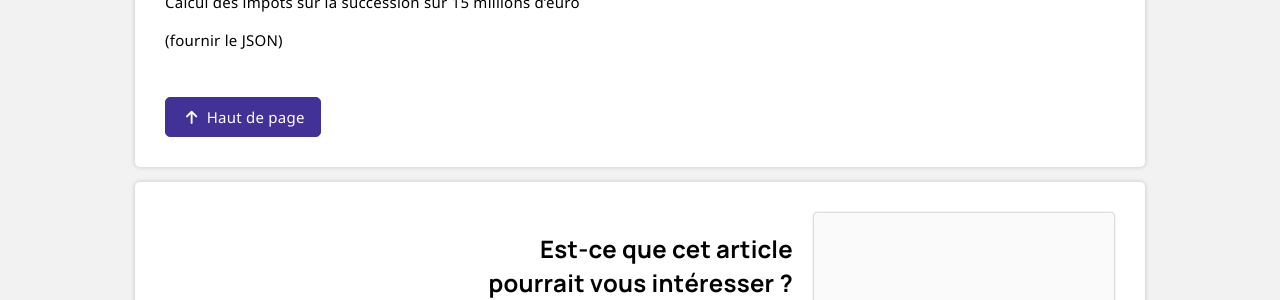
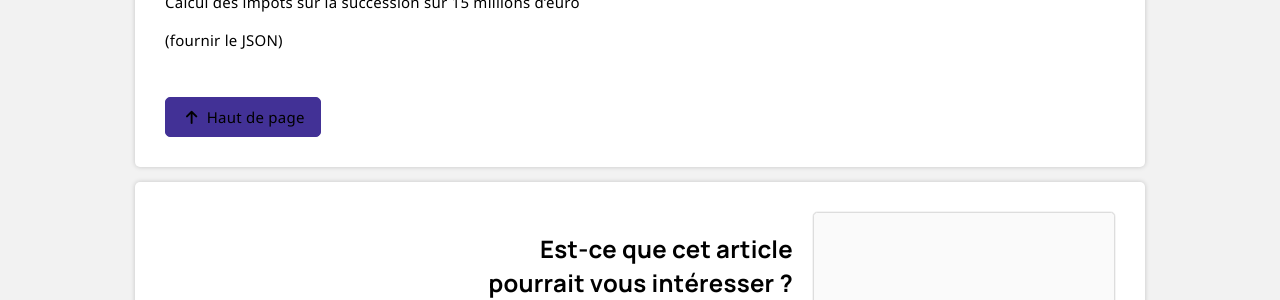
Before and after one commit to leobouard/leobouard.github.io, a Jekyll site: the page built from _posts/2024-01-01-calcul-heritage.md, in a window 1280 px wide. Shown: the part 328-628 px from the top of the page. Built offline with Jekyll 4.4.1, drawn with Linux system fonts in a browser that asks for light colours; nearby versions of some CDN libraries; some web fonts are replaced; our own code applies the rules of GitHub Pages for plain Markdown files.

Commit message:
Update posts.scss

```diff
--- a/assets/css/posts.scss
+++ b/assets/css/posts.scss
@@ -238,7 +238,7 @@ div.summary > span {
 }
 
 .bottom-buttons > a:last-child {
-    color: var(--textbg);
+    color: var(--text);
     background-color: var(--primary);
 }
 
```
